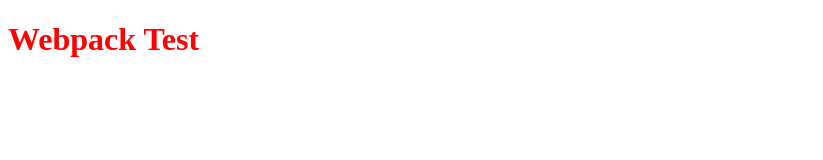
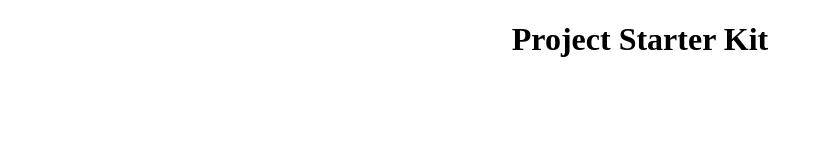
Before and after one commit to Vequan23/nba-stat-tracker, a website built with webpack: page index.html in a window 1280 px wide. Shown: the whole page, without its empty margins (0-823 px from the left). Built offline with nearby package versions, Linux system fonts and the light colour scheme.

Commit message:
minor changes

```diff
--- a/index.html
+++ b/index.html
@@ -7,6 +7,6 @@
     <title>Webpack</title>
 </head>
 <body>
-    <h1>Webpack Test</h1>
+    <h1>Project Starter Kit</h1>
 </body>
 </html>
--- a/src/css/main.css
+++ b/src/css/main.css
@@ -1,3 +1,3 @@
-h1 {
-    color: red;
+body {
+    text-align: center
 }
```
